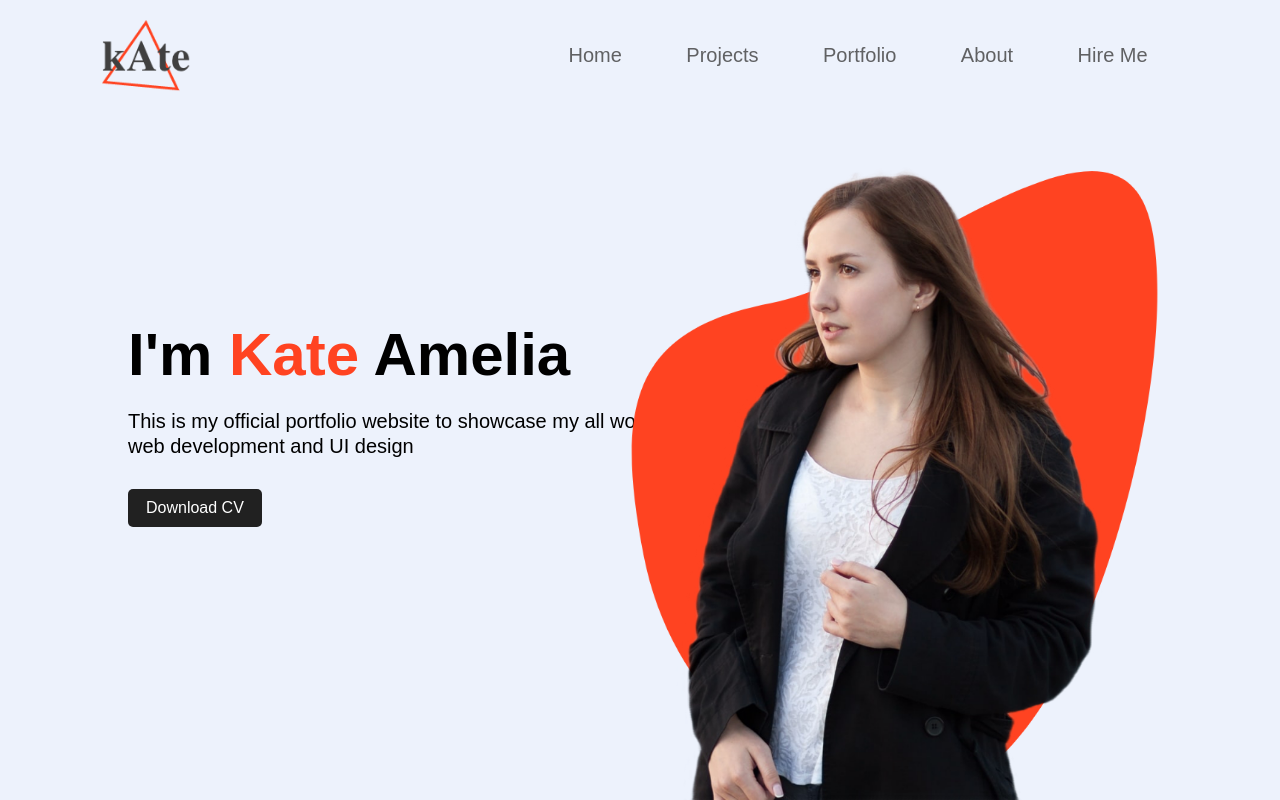
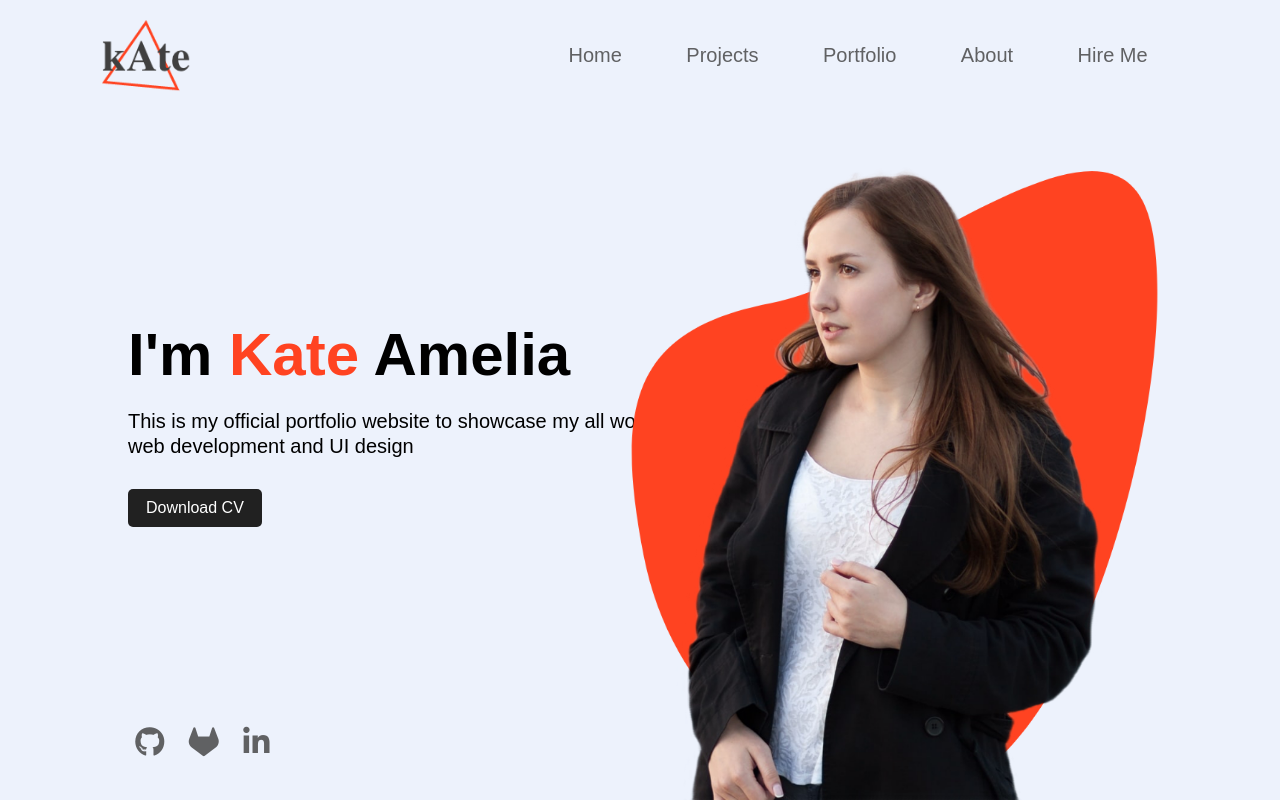
Before and after one commit to fmfahath/darkMode, a plain HTML site: page index.html in a window 1280 px wide. Drawn offline with Linux system fonts and the light colour scheme.

Commit message:
social links icons added

```diff
--- a/index.html
+++ b/index.html
@@ -3,6 +3,7 @@
 <head>
     <meta charset="UTF-8">
     <meta name="viewport" content="width=device-width, initial-scale=1.0">
+    <script src="https://kit.fontawesome.com/9defbb1cab.js" crossorigin="anonymous"></script>
     <link rel="stylesheet" href="style.css">
     <title>Dark Mode Website</title>
 </head>
@@ -35,6 +36,13 @@
             <img src="./images/pattern.png" class="back-img" alt="">
             <img src="./images/girl.png" class="front-img" alt="">
         </div>
+
+        <!-- social links -->
+        <div class="links">
+            <a href="#"><i class="fa-brands fa-github"></i></a>
+            <a href="#"><i class="fa-brands fa-gitlab"></i></a>
+            <a href="#"><i class="fa-brands fa-linkedin-in"></i></a>
+        </div>
     </div>
 
 
--- a/style.css
+++ b/style.css
@@ -106,3 +106,20 @@ nav ul li a:hover{
 .img-box:hover .front-img{
     left: 54%;
 }
+
+.links{
+    /* background-color: aquamarine; */
+    position: absolute;
+    bottom: 5%;
+    left: 9%;
+}
+
+.links a{
+    font-size: 30px;
+    margin-left: 20px;
+    color: #606163;
+}
+
+.links a:hover{
+    color: #ff4321;
+}
```
